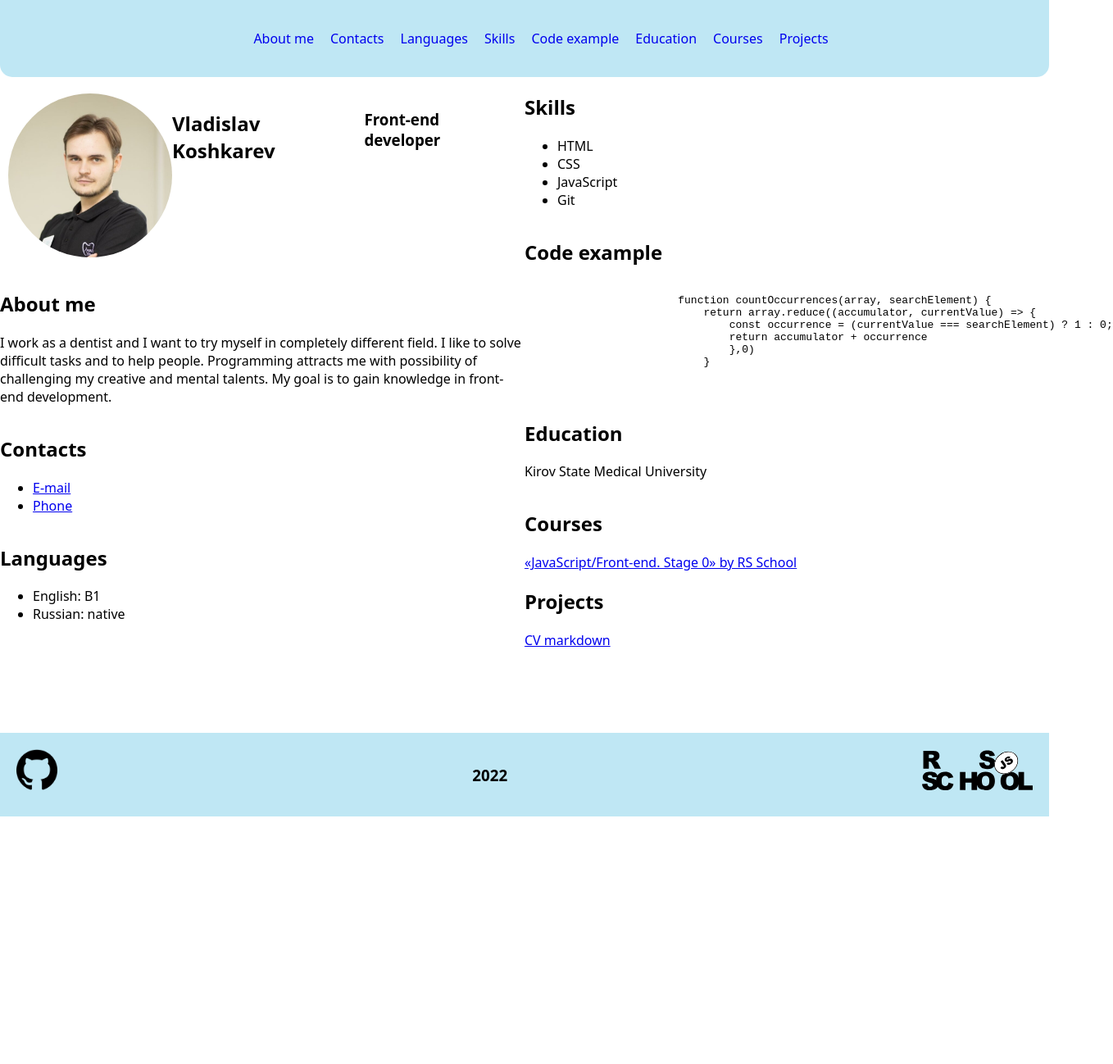
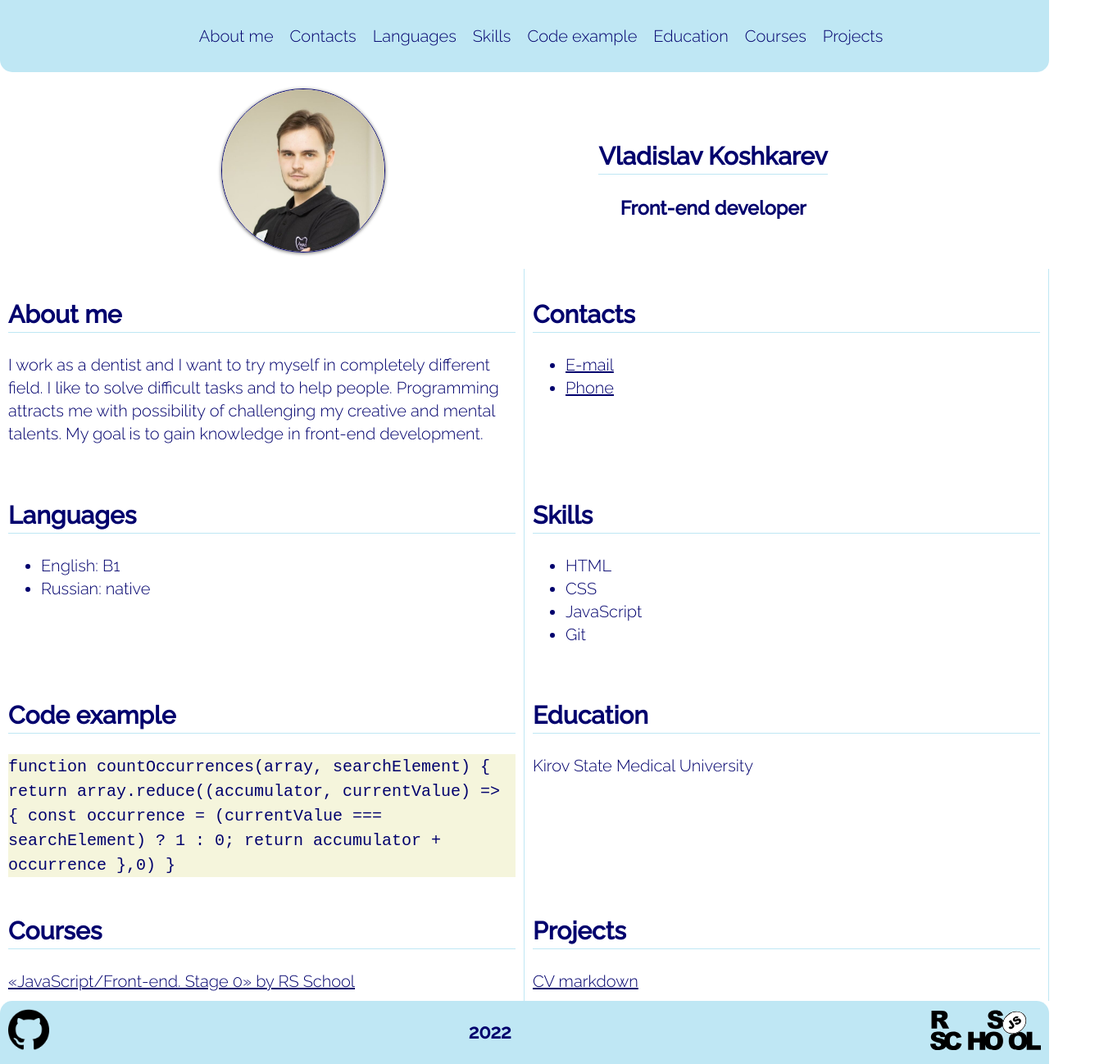
Before and after one commit to VladislavKoshkarev/rsschool-cv, a plain HTML site: page index.html in a window 1280 px wide. Shown: the whole page at 82% size, 1358 px wide, since content can reach past the window. Before the commit the page ends 996 px from the top, so only its background shows below. Drawn offline with Linux system fonts and the light colour scheme.

Commit message:
feat: add google fonts

```diff
--- a/index.html
+++ b/index.html
@@ -7,6 +7,7 @@
     <title>Vladislav Koshkarev</title>
     <link rel="stylesheet" href="styles.css">
     <link rel="icon" href="./assets/img/654141.ico">
+    <link rel="preconnect" href="https://fonts.googleapis.com"><link rel="preconnect" href="https://fonts.gstatic.com" crossorigin><link href="https://fonts.googleapis.com/css2?family=Raleway:wght@300;500&display=swap" rel="stylesheet">
 </head>
 <body>
     <header>
@@ -44,7 +45,7 @@
     <main>
         <div class="container main-container">
             <section class="section section-profile" id="profile">
-                <img class="my-pic" src="./assets/img/IMG_8938 (1).jpg" alt="my photo">
+                <img class="my-pic" src="./assets/img/IMG_8938(1).jpg" alt="my photo">
                 <div class="profile-title">
                     <h1 class="section-title">Vladislav Koshkarev</h1>
                     <h3>Front-end developer</h3>
@@ -83,7 +84,7 @@
             </section>
             <section class="section" id="code">
                 <h2 class="section-title">Code example</h2>
-                <pre>
+                <div class="code-example">
                     <code>
                             function countOccurrences(array, searchElement) {
                                 return array.reduce((accumulator, currentValue) => {
@@ -92,7 +93,7 @@
                                     },0)
                                 }
                         </code>
-                </pre>
+                </div>
             </section>
             <section class="section" id="education">
                 <h2 class="section-title">Education</h2>
--- a/styles.css
+++ b/styles.css
@@ -5,7 +5,11 @@ html {
     scroll-behavior: smooth;
 }
 body {
-font-family: system-ui, -apple-system, BlinkMacSystemFont, 'Segoe UI', Roboto, Oxygen, Ubuntu, Cantarell, 'Open Sans', 'Helvetica Neue', sans-serif;
+font-family: 'Raleway', sans-serif;
+font-size: 20px;
+font-weight: 300;
+line-height: 1.4;
+color: rgb(0, 0, 109);
 min-height: 100vh;
 margin: 0;
 padding: 0;
@@ -17,9 +21,19 @@ header {
   border-bottom-right-radius: 15px;
   border-bottom-left-radius: 15px;
 }
+footer {
+  border-top-right-radius: 15px;
+  border-top-left-radius: 15px;
+}
 header, footer {
   background-color: rgb(191, 231, 244);
-  padding: 20px;
+  padding: 10px;
+}
+h3 {
+  margin: 0;
+}
+a {
+  color: rgb(0, 0, 109)
 }
 .container {
     max-width: 1440px;
@@ -27,44 +41,63 @@ header, footer {
 }
 .main-container {
     display: flex;
-    flex-direction: column;
+    flex-direction: row;
     flex-wrap: wrap;
-    height: 100vh;
+    justify-content: flex-start;
+    /* height: 100vh; */
+
   }
-  .section {
+.section {
     box-sizing: border-box;
     width: 50%;
+    padding: 10px;
+    border-right: 1px solid rgb(191, 231, 244);
   }
-  .nav-list {
+.nav-list {
     display: flex;
     justify-content: center;
     align-items: center;
     list-style: none;
   }
-  .nav-link {
+.nav-link {
     padding: 0 10px;
     text-decoration: none;
+    color: rgb(0, 0, 109);
   }
-  .rsschool-logo, .git-logo {
+.rsschool-logo, .git-logo {
     max-height: 50px;
     width: 100%;
   }
-  .footer-container {
+.footer-container {
     display: flex;
     justify-content: space-between;
+    align-items: center;
   }
 .section-profile {
   padding: 20px 10px;
   display: flex;
-  justify-content: space-around;
+  justify-content: space-evenly;
+  width: 100%;
+  border: none;
 }
 .profile-title {
   display: flex;
-  flex-direction: row;
-  justify-content: space-around;
+  flex-direction: column;
+  flex-wrap: wrap;
+  justify-content: center;
+  align-items: center;
 }
 .my-pic {
   width: 200px;
   height: 200px;
   border-radius: 50%;
+  border: 1px solid rgb(0, 0, 109);
+  box-shadow: 0 1px 4px rgb(0 0 0 / 60%);
+  transition: .3s;
 }
+.code-example {
+  background-color: beige;
+}
+.section-title {
+  border-bottom: 1px solid rgb(191, 231, 244);
+}
```
Also changed, not shown: assets/img/IMG_8938(1).jpg (renamed from assets/img/IMG_8938 (1).jpg). Lines whose indentation alone changed are shown as unchanged.
